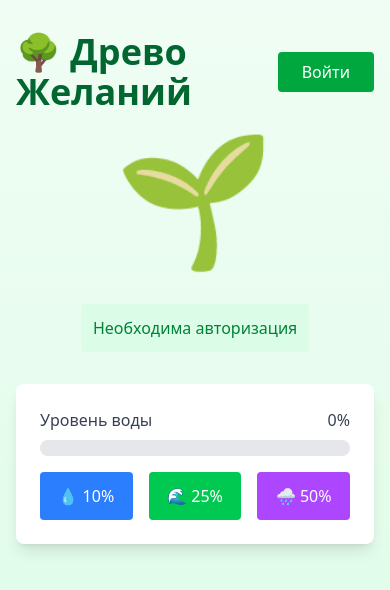
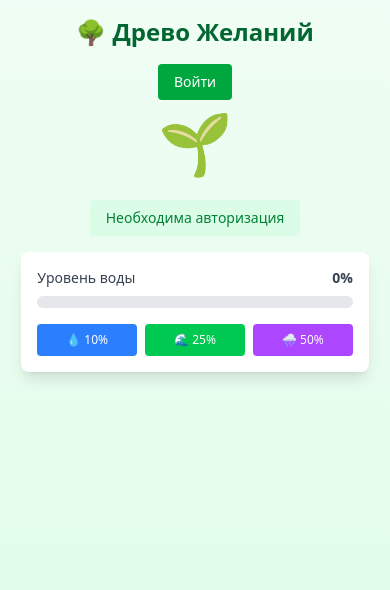
Before and after one commit to taron161/drevo-zhelaniy, a Next.js app: page / in a window 390 px wide. Both pictures are taken after a click on the button "💧 10%". Shown: the top 590 px of the page. Built offline with nearby package versions, Linux system fonts and the light colour scheme; no server answers; the database is empty.

Commit message:
add responsive design

```diff
--- a/app/auth/page.tsx
+++ b/app/auth/page.tsx
@@ -20,7 +20,6 @@ export default function AuthPage() {
 
     try {
       if (isLogin) {
-        // Вход
         const result = await signIn('credentials', {
           email,
           password,
@@ -34,7 +33,6 @@ export default function AuthPage() {
           router.refresh();
         }
       } else {
-        // Регистрация
         const response = await fetch('/api/register', {
           method: 'POST',
           headers: { 'Content-Type': 'application/json' },
@@ -42,7 +40,6 @@ export default function AuthPage() {
         });
 
         if (response.ok) {
-          // После успешной регистрации сразу входим
           const result = await signIn('credentials', {
             email,
             password,
@@ -68,27 +65,29 @@ export default function AuthPage() {
   };
 
   return (
-    <div className="min-h-screen flex items-center justify-center bg-gradient-to-b from-green-50 to-green-100">
-      <div className="bg-white p-8 rounded-lg shadow-lg w-full max-w-md">
-        <h2 className="text-3xl font-bold text-center mb-6 text-green-800">
+    <div className="min-h-screen flex items-center justify-center bg-gradient-to-b from-green-50 to-green-100 px-4">
+      <div className="bg-white p-6 sm:p-8 rounded-lg shadow-lg w-full max-w-[95%] sm:max-w-md animate-fade-in">
+        <h2 className="text-2xl sm:text-3xl font-bold text-center mb-4 sm:mb-6 text-green-800">
           {isLogin ? '🌳 Вход' : '🌱 Регистрация'}
         </h2>
 
         {error && (
-          <div className="bg-red-100 text-red-700 p-3 rounded mb-4">
+          <div className="bg-red-100 text-red-700 p-2 sm:p-3 rounded mb-4 text-sm sm:text-base">
             {error}
           </div>
         )}
 
-        <form onSubmit={handleSubmit} className="space-y-4">
+        <form onSubmit={handleSubmit} className="space-y-3 sm:space-y-4">
           {!isLogin && (
             <div>
-              <label className="block text-gray-700 mb-2">Имя</label>
+              <label className="block text-gray-700 mb-1 sm:mb-2 text-sm sm:text-base">
+                Имя
+              </label>
               <input
                 type="text"
                 value={name}
                 onChange={(e) => setName(e.target.value)}
-                className="w-full p-2 border rounded focus:outline-none focus:ring-2 focus:ring-green-500"
+                className="w-full p-2 sm:p-3 border rounded focus:outline-none focus:ring-2 focus:ring-green-500 text-sm sm:text-base"
                 required
                 placeholder="Ваше имя"
               />
@@ -96,24 +95,28 @@ export default function AuthPage() {
           )}
 
           <div>
-            <label className="block text-gray-700 mb-2">Email</label>
+            <label className="block text-gray-700 mb-1 sm:mb-2 text-sm sm:text-base">
+              Email
+            </label>
             <input
               type="email"
               value={email}
               onChange={(e) => setEmail(e.target.value)}
-              className="w-full p-2 border rounded focus:outline-none focus:ring-2 focus:ring-green-500"
+              className="w-full p-2 sm:p-3 border rounded focus:outline-none focus:ring-2 focus:ring-green-500 text-sm sm:text-base"
               required
               placeholder="your@email.com"
             />
           </div>
 
           <div>
-            <label className="block text-gray-700 mb-2">Пароль</label>
+            <label className="block text-gray-700 mb-1 sm:mb-2 text-sm sm:text-base">
+              Пароль
+            </label>
             <input
               type="password"
               value={password}
               onChange={(e) => setPassword(e.target.value)}
-              className="w-full p-2 border rounded focus:outline-none focus:ring-2 focus:ring-green-500"
+              className="w-full p-2 sm:p-3 border rounded focus:outline-none focus:ring-2 focus:ring-green-500 text-sm sm:text-base"
               required
               placeholder="Минимум 6 символов"
             />
@@ -122,7 +125,7 @@ export default function AuthPage() {
           <button
             type="submit"
             disabled={loading}
-            className="w-full bg-green-600 text-white py-2 rounded hover:bg-green-700 disabled:opacity-50 transition-colors"
+            className="w-full bg-green-600 text-white py-2 sm:py-3 rounded text-sm sm:text-base hover:bg-green-700 disabled:opacity-50 transition-colors"
           >
             {loading ? 'Загрузка...' : isLogin ? 'Войти' : 'Зарегистрироваться'}
           </button>
@@ -133,7 +136,7 @@ export default function AuthPage() {
             setIsLogin(!isLogin);
             setError('');
           }}
-          className="w-full text-center mt-4 text-green-600 hover:text-green-700"
+          className="w-full text-center mt-3 sm:mt-4 text-green-600 hover:text-green-700 text-sm sm:text-base"
         >
           {isLogin ? 'Нет аккаунта? Зарегистрируйтесь' : 'Уже есть аккаунт? Войдите'}
         </button>
--- a/app/globals.css
+++ b/app/globals.css
@@ -47,3 +47,30 @@ body {
 .animate-drop {
   animation: drop 1s ease-in infinite;
 }
+
+/* Анимация появления */
+@keyframes fadeIn {
+  from {
+    opacity: 0;
+    transform: translateY(10px);
+  }
+  to {
+    opacity: 1;
+    transform: translateY(0);
+  }
+}
+
+.animate-fade-in {
+  animation: fadeIn 0.5s ease-out;
+}
+
+/* Улучшение для мобильных */
+@media (max-width: 640px) {
+  .text-8xl {
+    font-size: 4rem;
+  }
+
+  .text-4xl {
+    font-size: 1.75rem;
+  }
+}
--- a/app/page.tsx
+++ b/app/page.tsx
@@ -8,17 +8,22 @@ export default async function Home() {
 
   return (
     <main className="min-h-screen bg-gradient-to-b from-green-50 to-green-100">
-      <div className="container mx-auto px-4 py-8">
-        <header className="flex justify-between items-center mb-8">
-          <h1 className="text-4xl font-bold text-green-800">🌳 Древо Желаний</h1>
+      <div className="container mx-auto px-3 sm:px-4 py-4 sm:py-8">
+        <header className="flex flex-col sm:flex-row justify-between items-center gap-4 mb-6 sm:mb-8">
+          <h1 className="text-2xl sm:text-3xl md:text-4xl font-bold text-green-800 text-center sm:text-left">
+            🌳 Древо Желаний
+          </h1>
+
           {session ? (
-            <div className="flex items-center gap-4">
-              <p className="text-sm text-gray-600">
-                {session.user?.name || session.user?.email}
-              </p>
+            <div className="flex items-center gap-3 sm:gap-4">
+              <div className="text-right">
+                <p className="text-xs sm:text-sm text-gray-600">
+                  {session.user?.name || session.user?.email}
+                </p>
+              </div>
               <Link
                 href="/api/auth/signout"
-                className="bg-red-500 text-white px-4 py-2 rounded hover:bg-red-600 transition-colors"
+                className="bg-red-500 text-white px-3 sm:px-4 py-1.5 sm:py-2 rounded text-sm sm:text-base hover:bg-red-600 transition-colors"
               >
                 Выйти
               </Link>
@@ -26,14 +31,16 @@ export default async function Home() {
           ) : (
             <Link
               href="/auth"
-              className="bg-green-600 text-white px-6 py-2 rounded hover:bg-green-700 transition-colors"
+              className="bg-green-600 text-white px-4 sm:px-6 py-2 rounded text-sm sm:text-base hover:bg-green-700 transition-colors"
             >
               Войти
             </Link>
           )}
         </header>
 
-        <Tree />
+        <div className="animate-fade-in">
+          <Tree />
+        </div>
       </div>
     </main>
   );
--- a/components/Tree.tsx
+++ b/components/Tree.tsx
@@ -7,6 +7,7 @@ export default function Tree() {
   const [growthStage, setGrowthStage] = useState(1);
   const [isWatering, setIsWatering] = useState(false);
   const [message, setMessage] = useState('');
+  const [isMobile, setIsMobile] = useState(false);
 
   const treeStages = [
     '🌱',
@@ -17,6 +18,14 @@ export default function Tree() {
   ];
 
   useEffect(() => {
+    // Проверяем мобильное устройство
+    const checkMobile = () => {
+      setIsMobile(window.innerWidth < 640);
+    };
+
+    checkMobile();
+    window.addEventListener('resize', checkMobile);
+
     const fetchTreeState = async () => {
       try {
         const response = await fetch('/api/water');
@@ -31,6 +40,10 @@ export default function Tree() {
     };
 
     fetchTreeState();
+
+    return () => {
+      window.removeEventListener('resize', checkMobile);
+    };
   }, []);
 
   const handleWater = async (amount: number) => {
@@ -51,6 +64,9 @@ export default function Tree() {
         setWaterLevel(data.waterLevel);
         setGrowthStage(data.growthStage);
         setMessage(`Дерево полито! Осталось ${data.balance} 💧`);
+
+        // Автоматически скрываем сообщение через 3 секунды
+        setTimeout(() => setMessage(''), 3000);
       } else {
         setMessage(data.error || 'Ошибка полива');
       }
@@ -63,50 +79,54 @@ export default function Tree() {
   };
 
   return (
-    <div className="flex flex-col items-center gap-8">
-      <div className="text-9xl animate-bounce-slow">
+    <div className="flex flex-col items-center gap-4 sm:gap-8">
+      {/* Дерево */}
+      <div className={`${isMobile ? 'text-6xl' : 'text-8xl md:text-9xl'} animate-bounce-slow transition-all duration-300`}>
         {treeStages[growthStage - 1]}
       </div>
 
+      {/* Сообщение */}
       {message && (
-        <div className="bg-green-100 text-green-700 p-3 rounded">
+        <div className="bg-green-100 text-green-700 px-4 py-2 sm:py-3 rounded text-sm sm:text-base animate-fade-in">
           {message}
         </div>
       )}
 
-      <div className="w-full max-w-md bg-white rounded-lg shadow-lg p-6">
+      {/* Карточка с поливом */}
+      <div className="w-full max-w-[95%] sm:max-w-md bg-white rounded-lg shadow-lg p-4 sm:p-6">
         <div className="mb-4">
-          <div className="flex justify-between mb-2">
+          <div className="flex justify-between mb-2 text-sm sm:text-base">
             <span className="text-gray-700">Уровень воды</span>
-            <span className="text-gray-700">{waterLevel}%</span>
+            <span className="text-gray-700 font-semibold">{waterLevel}%</span>
           </div>
-          <div className="w-full bg-gray-200 rounded-full h-4">
+          <div className="w-full bg-gray-200 rounded-full h-3 sm:h-4">
             <div
-              className="bg-blue-500 h-4 rounded-full transition-all duration-500"
+              className="bg-gradient-to-r from-blue-400 to-blue-600 h-3 sm:h-4 rounded-full transition-all duration-500"
               style={{ width: `${waterLevel}%` }}
             />
           </div>
         </div>
 
-        <div className="grid grid-cols-3 gap-4">
+        {/* Кнопки полива */}
+        <div className="grid grid-cols-3 gap-2 sm:gap-4">
           <button
             onClick={() => handleWater(10)}
             disabled={isWatering}
-            className="bg-blue-500 text-white py-3 rounded hover:bg-blue-600 disabled:opacity-50 transition-colors"
+            className="bg-blue-500 text-white py-2 sm:py-3 rounded text-xs sm:text-base hover:bg-blue-600 disabled:opacity-50 transition-all active:scale-95"
           >
             💧 10%
           </button>
           <button
             onClick={() => handleWater(25)}
             disabled={isWatering}
-            className="bg-green-500 text-white py-3 rounded hover:bg-green-600 disabled:opacity-50 transition-colors"
+            className="bg-green-500 text-white py-2 sm:py-3 rounded text-xs sm:text-base hover:bg-green-600 disabled:opacity-50 transition-all active:scale-95"
           >
             🌊 25%
           </button>
           <button
             onClick={() => handleWater(50)}
             disabled={isWatering}
-            className="bg-purple-500 text-white py-3 rounded hover:bg-purple-600 disabled:opacity-50 transition-colors"
+            className="bg-purple-500 text-white py-2 sm:py-3 rounded text-xs sm:text-base hover:bg-purple-600 disabled:opacity-50 transition-all active:scale-95"
           >
             🌧️ 50%
           </button>
```
